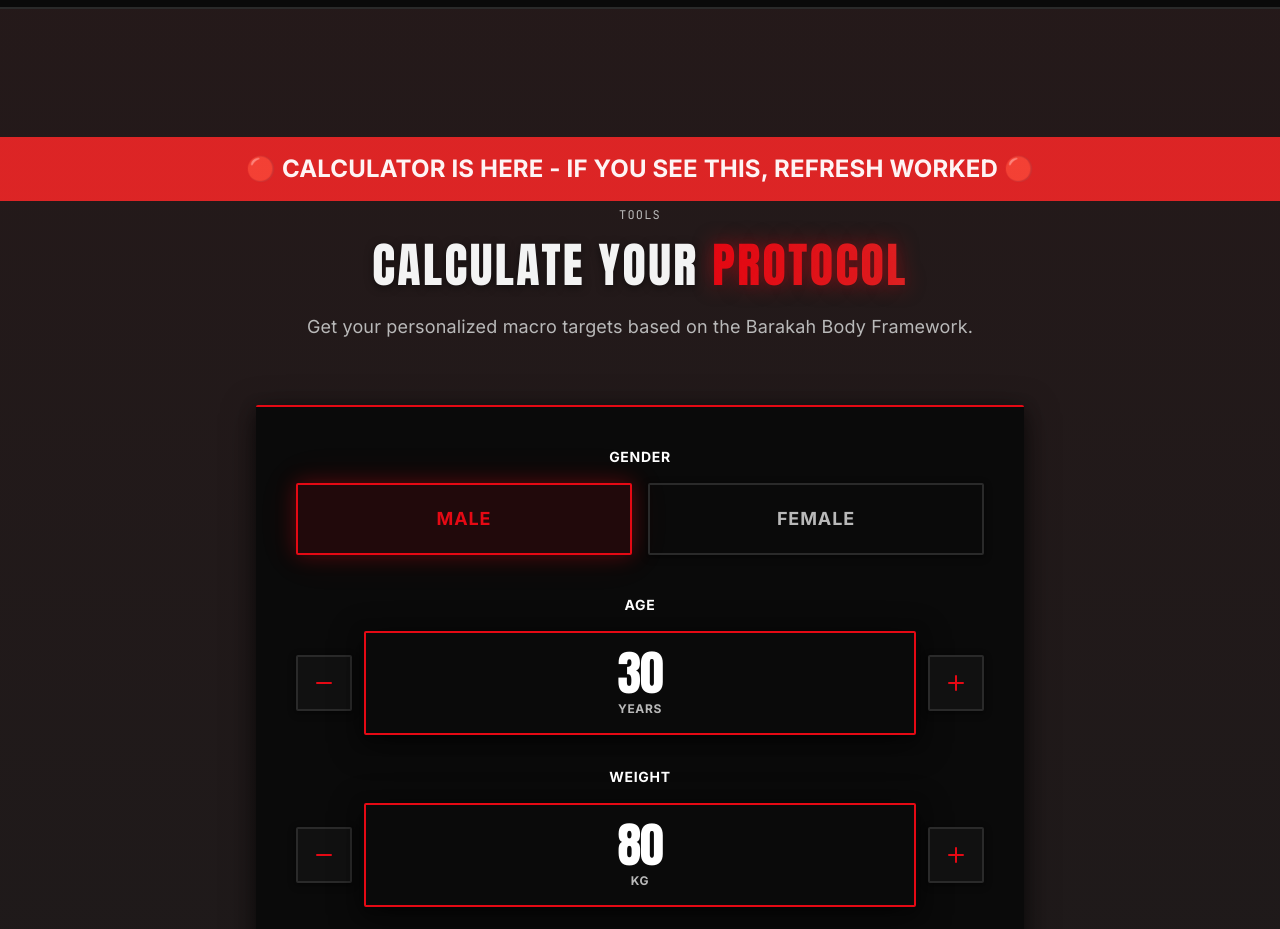
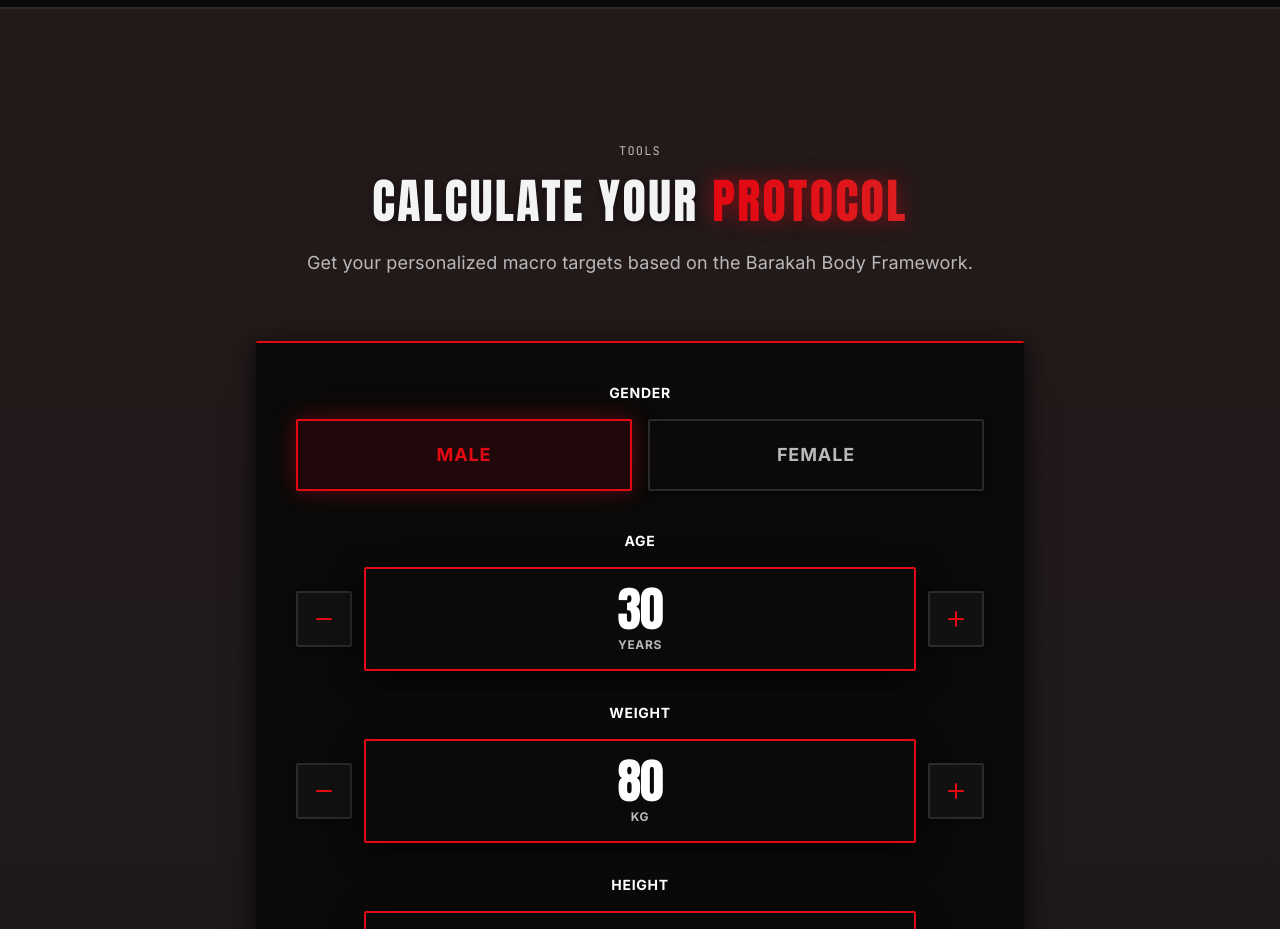
Before and after one commit to princehabib17/BY-4, a React (Vite) app: page /#/ in a window 1280 px wide. Shown: the part 5200-6129 px from the top of the page. Built offline with nearby package versions, Linux system fonts and the light colour scheme.

Commit message:
chore: Remove test banner from calculator

```diff
--- a/components/MacroCalculator.tsx
+++ b/components/MacroCalculator.tsx
@@ -91,10 +91,6 @@ const MacroCalculator = () => {
 
   return (
     <section className="bg-ink2 py-20 md:py-32 relative overflow-hidden">
-      {/* TEST BANNER - REMOVE AFTER VERIFICATION */}
-      <div className="bg-red-600 text-white text-center py-4 font-bold text-2xl">
-        🔴 CALCULATOR IS HERE - IF YOU SEE THIS, REFRESH WORKED 🔴
-      </div>
       {/* Background Accent */}
       <div className="absolute inset-0 bg-gradient-to-b from-accent/5 to-transparent pointer-events-none" />
 
```
